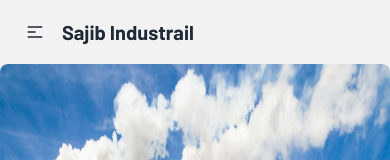
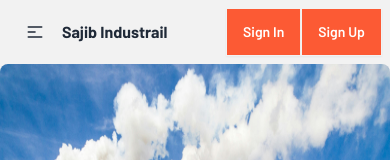
Before and after one commit to sajib689/assignment-nine-client-b9, a React (Vite) app: page / in a window 390 px wide. Shown: the top 160 px of the page. Built offline with nearby package versions, Linux system fonts and the light colour scheme; no server answers.

Commit message:
add tooltip

```diff
--- a/src/Components/Navbar/Navbar.jsx
+++ b/src/Components/Navbar/Navbar.jsx
@@ -109,7 +109,7 @@ const Navbar = () => {
             {links}
           </ul>
         </div>
-        <Link to='/' className="font-bold text-xl">Sajib Industrail</Link>
+        <Link to='/' className="font-bold text-[16px] lg:text-xl md:text-xl">Sajib Industrail</Link>
       </div>
       <div className="navbar-center hidden lg:flex">
         <ul className="menu menu-horizontal px-1">
@@ -117,14 +117,16 @@ const Navbar = () => {
         </ul>
       </div>
       <div className="navbar-end">
-      <div className="items-center flex-shrink-0 hidden lg:flex">
+      <div className="items-center flex-shrink-0 flex lg:flex">
     <div>
       {user ? (
-        <img
+       <div className="tooltip tooltip-bottom z-10 cursor-pointer" data-tip={user?.displayName}>
+         <img
           alt=""
           className="me-4 w-12 h-12 rounded-full ring-2 ring-offset-4 dark:bg-gray-500 dark:ring-gray-300 dark:ring-offset-gray-100"
           src={user?.photoURL}
         />
+       </div>
       ) : (
         <></>
       )}
```
